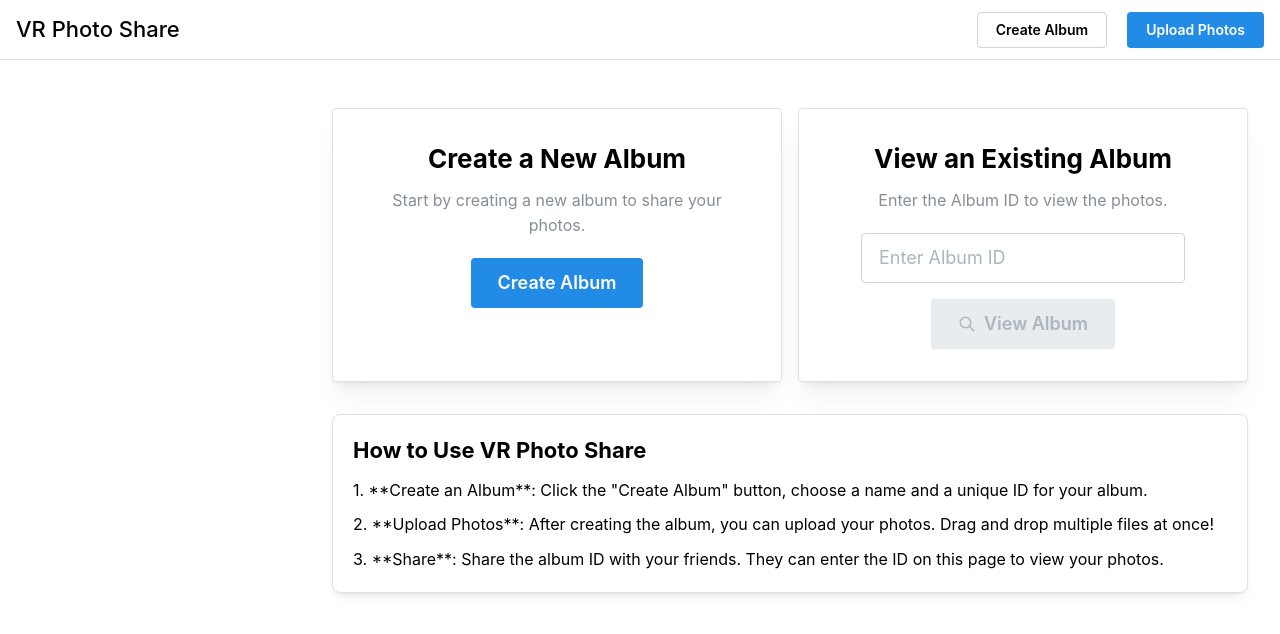
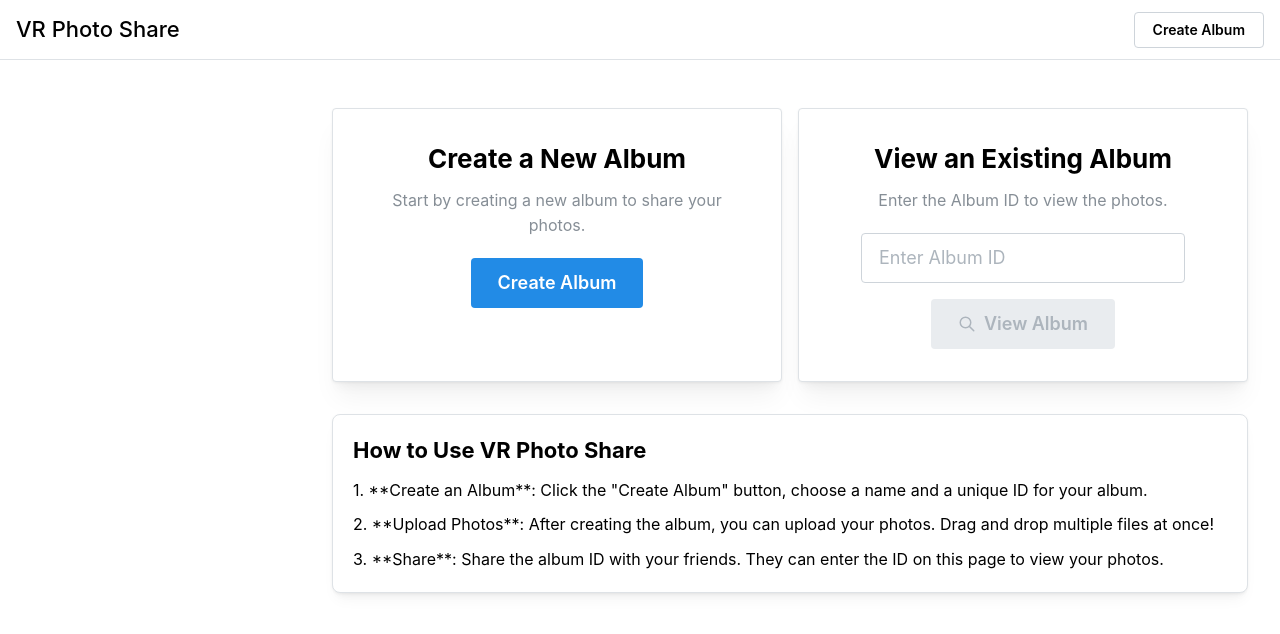
Before and after one commit to harutiro/VRPhotoShare, a React (Vite) app in the folder frontend/: page / in a window 1280 px wide. Shown: the top 634 px of the page. Built offline with nearby package versions, Linux system fonts and the light colour scheme.

Commit message:
feat: ヘッダーから「写真をアップロード」ボタンを削除

```diff
--- a/frontend/src/components/Header.tsx
+++ b/frontend/src/components/Header.tsx
@@ -18,7 +18,6 @@ export const Header = ({ opened, toggle }: HeaderProps) => {
         </Title>
         <Group ml="xl" gap={20} visibleFrom="sm">
             <Button component={Link} to="/create-album" variant="default">Create Album</Button>
-            <Button component={Link} to="/upload">Upload Photos</Button>
         </Group>
       </Group>
     </Group>
```
